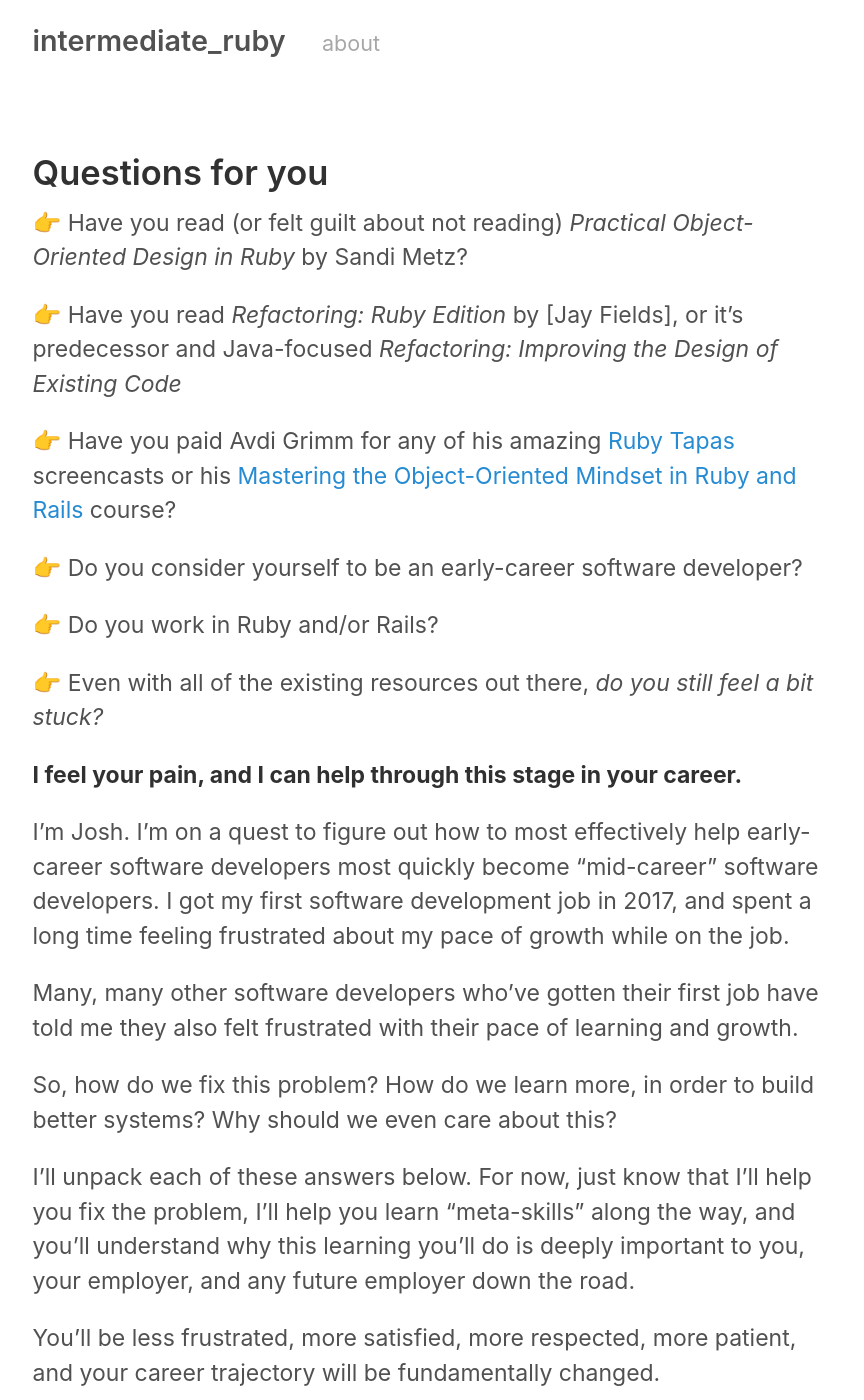
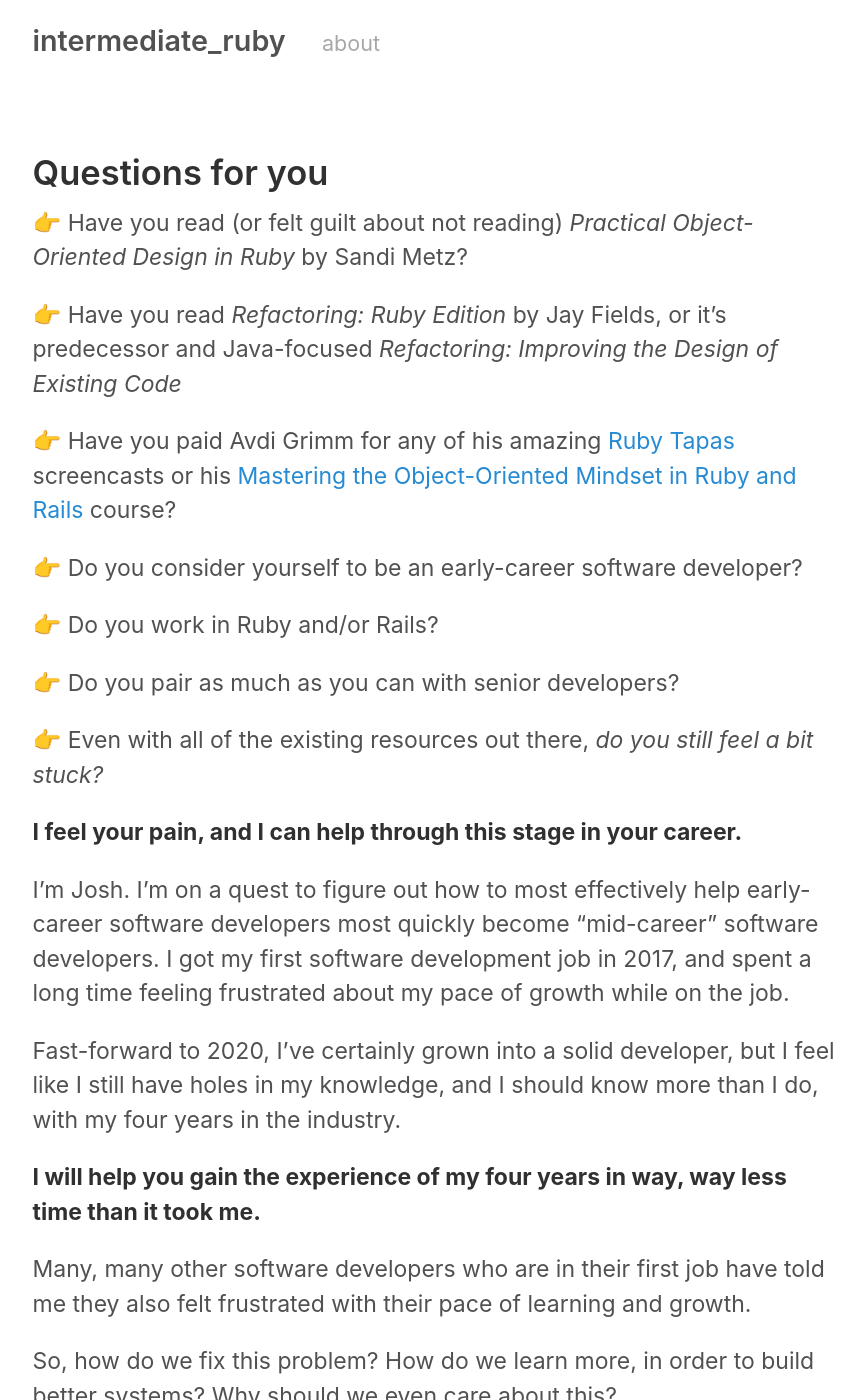
Before and after one commit to josh-works/intermediaterubycom, a Jekyll site: the page built from index.md, in a window 1280 px wide and 1400 px high. Shown: the whole window, without its empty margins (205-1069 px from the left). Built offline with Jekyll 4.4.1, drawn with Linux system fonts in a browser that asks for light colours; some of the changed text lies outside the part shown.

Commit message:
updates to home page

```diff
--- a/index.md
+++ b/index.md
@@ -7,7 +7,7 @@
 
 👉 Have you read (or felt guilt about not reading) _Practical Object-Oriented Design in Ruby_ by Sandi Metz?
 
-👉 Have you read _Refactoring: Ruby Edition_ by [Jay Fields], or it's predecessor and Java-focused _Refactoring: Improving the Design of Existing Code_
+👉 Have you read _Refactoring: Ruby Edition_ by Jay Fields, or it's predecessor and Java-focused _Refactoring: Improving the Design of Existing Code_
 
 👉 Have you paid Avdi Grimm for any of his amazing [Ruby Tapas](https://www.rubytapas.com/) screencasts or his [Mastering the Object-Oriented Mindset in Ruby and Rails](https://avdi.codes/courses/moom/) course?
 
@@ -15,14 +15,19 @@
 
 👉 Do you work in Ruby and/or Rails?
 
+👉 Do you pair as much as you can with senior developers?
+
 👉 Even with all of the existing resources out there, _do you still feel a bit stuck?_
 
 **I feel your pain, and I can help through this stage in your career.**
 
-
 I'm Josh. I'm on a quest to figure out how to most effectively help early-career software developers most quickly become "mid-career" software developers. I got my first software development job in 2017, and spent a long time feeling frustrated about my pace of growth while on the job.
 
-Many, many other software developers who've gotten their first job have told me they also felt frustrated with their pace of learning and growth.
+Fast-forward to 2020, I've certainly grown into a solid developer, but I feel like I still have holes in my knowledge, and I should know more than I do, with my four years in the industry.
+
+**I will help you gain the experience of my four years in way, way less time than it took me.**
+
+Many, many other software developers who are in their first job have told me they also felt frustrated with their pace of learning and growth.
 
 So, how do we fix this problem? How do we learn more, in order to build better systems? Why should we even care about this?
 
@@ -58,3 +63,14 @@
 > Everyone I have talked to in the cohort, including myself credits you with huge gains in learning/understanding **because of the videos.** Being able to have concise instruction that I can pause, or slow down, or rewind has really allowed me to learn some basics at my own pace, without the general nervous anxiety I can get, when I feel like I missed something.
 
 _\- Jordan Beck_
+
+
+
+
+------------------------------
+
+## Begin Your Journey
+
+I've got a few different resources, and this entire curriculum is under rapid development. The easiest way to follow along is with your email address:
+
+<script async data-uid="5b13b420e3" src="https://josh-thompson.ck.page/5b13b420e3/index.js"></script>
```
